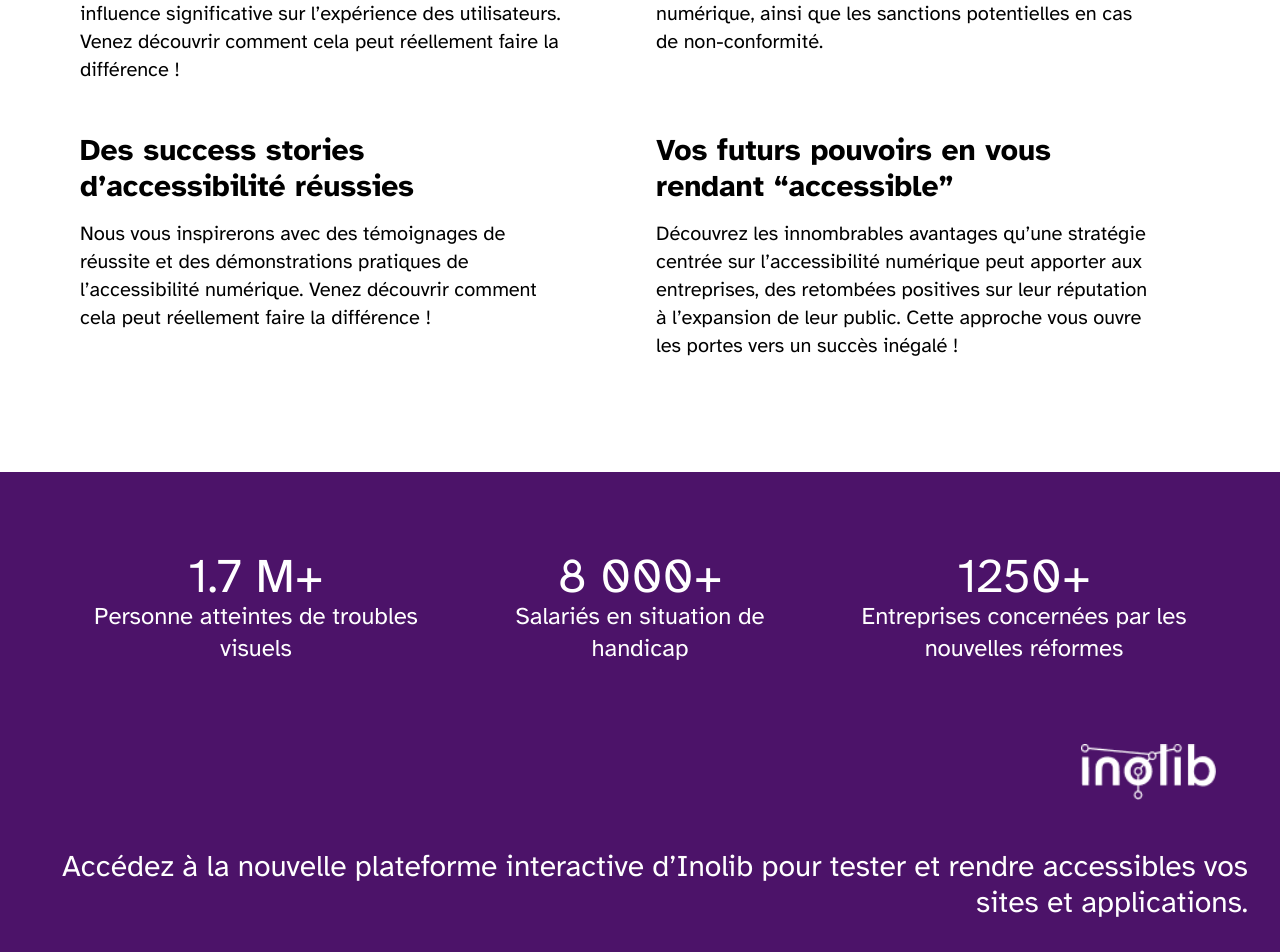
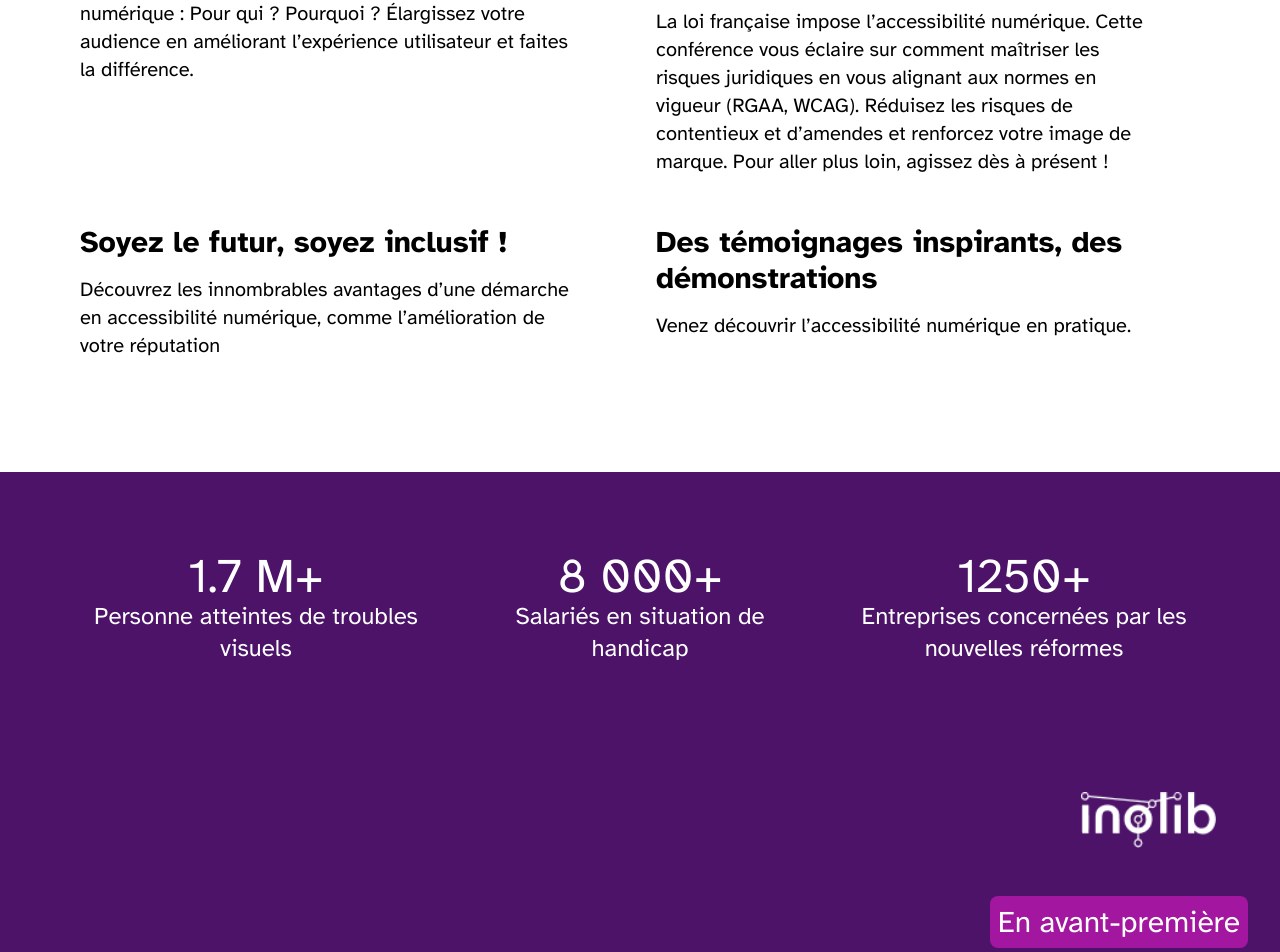
Before and after one commit to inolib/seeph2023, a React (Vite) app: page / in a window 1280 px wide. Shown: the part 1997-2949 px from the top of the page. Built offline with nearby package versions, Linux system fonts and the light colour scheme.

Commit message:
feat: update

```diff
--- a/src/components/labels/PurpleLabel.tsx
+++ b/src/components/labels/PurpleLabel.tsx
@@ -5,7 +5,9 @@ type Props = {
 
 export const PurpleLabel = ({ label, labelStyle }: Props) => {
   return (
-    <span className={`rounded-lg bg-PurpleBG p-2 text-white ${labelStyle}`}>
+    <span
+      className={`rounded-lg bg-PurpleBG p-2 text-3xl text-white ${labelStyle}`}
+    >
       {label}
     </span>
   );
--- a/src/components/sections/EighthRegion.tsx
+++ b/src/components/sections/EighthRegion.tsx
@@ -1,5 +1,6 @@
 import { useId } from "react";
 
+import { PurpleLabel } from "../labels/PurpleLabel";
 import { Landmark } from "../ui/Landmark/Landmark";
 
 export const EighthRegion = () => {
@@ -26,24 +27,26 @@ export const EighthRegion = () => {
         </p>
       </div>
 
+      <div className="flex flex-col">
         <img
           alt=""
           className="my-12 ml-auto h-14 md:pr-8"
           src="/logo_inolib2.png"
         />
 
-      <Landmark.Heading className="my-4 text-right text-3xl md:hidden" id={id}>
-        Vous découvrirez nos méthodes, nos outils de simulation d’accessibilité
-      </Landmark.Heading>
+        <PurpleLabel
+          label="En avant-première"
+          labelStyle="text-right ml-auto"
+        />
 
         <Landmark.Heading
-        className="my-4 hidden text-right text-3xl md:block"
+          className="my-8 text-right text-4xl font-bold "
           id={id}
         >
           Accédez à la nouvelle plateforme interactive d’Inolib pour tester et
           rendre accessibles vos sites et applications.
         </Landmark.Heading>
-
+      </div>
       <img alt="" className="mx-auto my-8" src="image_a11y.png" />
 
       <div className="m-4 rounded-b-3xl rounded-tl-3xl bg-Blue p-4 text-center">
--- a/src/components/sections/FirstRegion.tsx
+++ b/src/components/sections/FirstRegion.tsx
@@ -12,12 +12,8 @@ export const FirstRegion = () => {
       className="p-8 px-12 md:mx-8"
       landmarkRole="region"
     >
-      <Landmark.Heading className="my-4 text-3xl font-bold md:hidden" id={id}>
-        Réservez votre place pour une expérience transformative sur
-        l’accessibilité numérique
-      </Landmark.Heading>
       <Landmark.Heading
-        className="my-4 hidden text-3xl font-bold md:ml-auto md:block md:w-4/6 md:text-right md:text-5xl"
+        className="my-4  text-4xl font-bold md:ml-auto md:w-4/6 md:text-right md:text-5xl"
         id={id}
       >
         Réservez vos places pour la conférence Inolib sur les challenges de
@@ -27,12 +23,7 @@ export const FirstRegion = () => {
       <div className="my-8 flex flex-col items-center gap-8 md:my-12 md:flex-row">
         <img alt="" src="/logo_inolib.png" />
         <img alt="" className="hidden md:block" src="/logo_seeph2023.png" />
-        <p className="my-4 text-2xl md:hidden">
-          Inolib, l’agence digitale pionnière en responsabilité et innovation
-          propose un contenu inédit à l’occasion de la 27ème Semaine Européenne
-          pour l’Emploi des Personnes Handicapées (SEEPH)
-        </p>
-        <p className="my-4 hidden text-right text-2xl md:block">
+        <p className="my-4 text-2xl md:text-right">
           Un contenu inédit à l’occasion de la 27ème Semaine Européenne pour
           l’Emploi des Personnes Handicapées (SEEPH)
         </p>
--- a/src/components/sections/Header.tsx
+++ b/src/components/sections/Header.tsx
@@ -5,7 +5,7 @@ export const Header = () => {
   return (
     <Landmark className="relative  text-white" landmarkRole="banner">
       <div className="background px-16 py-12">
-        <div className="flex items-center md:w-2/5 mb-8">
+        <div className="mb-8 flex items-center md:w-2/5">
           <img alt="" className="" src="/logo_inolib2.png" />
           <p className="mx-4 hidden w-2/4 md:block">
             Votre allié en accessibilité numérique et solutions digitales
--- a/src/components/sections/SecondRegion.tsx
+++ b/src/components/sections/SecondRegion.tsx
@@ -20,24 +20,23 @@ export const SecondRegion = () => {
 
       <div className="my-4 grid grid-cols-1 md:my-12 md:grid-cols-2">
         <ProgramCard headingContent="Une sensibilisation “pratique” à l'Accessibilité Numérique">
-          Appréhender l’aspect crucial de l’accessibilité et son influence
-          significative sur l’expérience des utilisateurs. Venez découvrir
-          comment cela peut réellement faire la différence !
+          Plongez au cœur des enjeux de l’accessibilité numérique : Pour qui ?
+          Pourquoi ? Élargissez votre audience en améliorant l’expérience
+          utilisateur et faites la différence.
         </ProgramCard>
-        <ProgramCard headingContent="Les législations et règles en vigueur pour 2024">
-          Expliquer le cadre légal entourant l’accessibilité numérique, ainsi
-          que les sanctions potentielles en cas de non-conformité.
+        <ProgramCard headingContent="Une vision du cadre législatif et normatif en vigueur : De la Conformité à l'Opportunité">
+          La loi française impose l’accessibilité numérique. Cette conférence
+          vous éclaire sur comment maîtriser les risques juridiques en vous
+          alignant aux normes en vigueur (RGAA, WCAG). Réduisez les risques de
+          contentieux et d’amendes et renforcez votre image de marque. Pour
+          aller plus loin, agissez dès à présent !
         </ProgramCard>
-        <ProgramCard headingContent="Des success stories d’accessibilité réussies">
-          Nous vous inspirerons avec des témoignages de réussite et des
-          démonstrations pratiques de l’accessibilité numérique. Venez découvrir
-          comment cela peut réellement faire la différence !
+        <ProgramCard headingContent="Soyez le futur, soyez inclusif !">
+          Découvrez les innombrables avantages d’une démarche en accessibilité
+          numérique, comme l’amélioration de votre réputation
         </ProgramCard>
-        <ProgramCard headingContent="Vos futurs pouvoirs en vous rendant “accessible”">
-          Découvrez les innombrables avantages qu’une stratégie centrée sur
-          l’accessibilité numérique peut apporter aux entreprises, des retombées
-          positives sur leur réputation à l’expansion de leur public. Cette
-          approche vous ouvre les portes vers un succès inégalé !
+        <ProgramCard headingContent="Des témoignages inspirants, des démonstrations">
+          Venez découvrir l’accessibilité numérique en pratique.
         </ProgramCard>
       </div>
     </Landmark>
```
Lines whose indentation alone changed are shown as unchanged.
